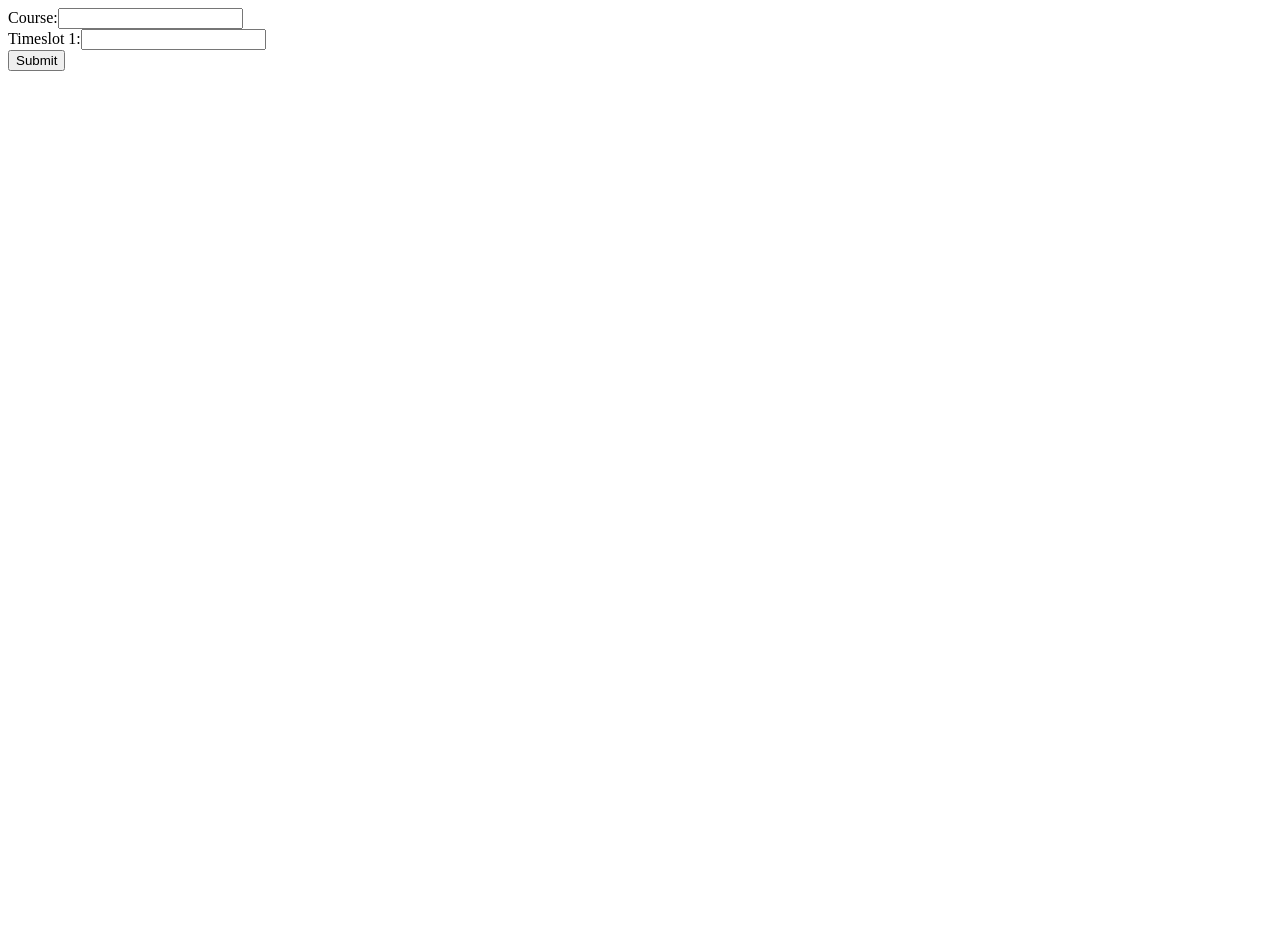
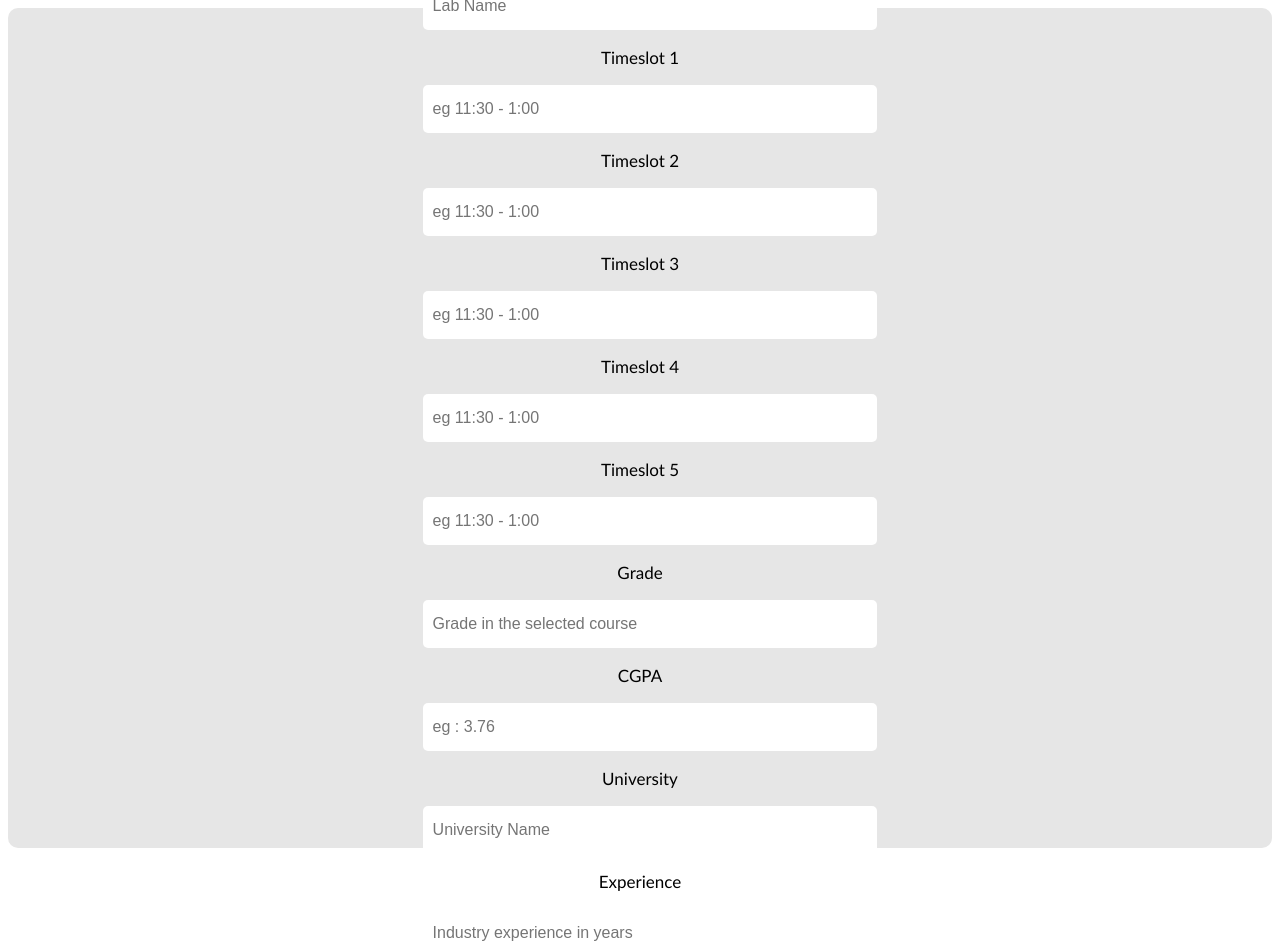
Before and after one commit to m-ahsan1/ipm-module, a React (Create React App) app: page / in a window 1280 px wide. Shown: the top 952 px of the page. Before the commit the page ends 800 px from the top, so only its background shows below. Built offline with nearby package versions, Linux system fonts and the light colour scheme; no server answers.

Commit message:
added the lab instructor screen and connected to backend

```diff
--- a/src/App.js
+++ b/src/App.js
@@ -1,10 +1,12 @@
 import React from "react";
+import './style.css'
 import CourseInstructor from "./screens/CourseInstructor";
+import LabInstructor from "./screens/LabInstructor";
 
 function App() {
   return (
     <div className="main-screen">
-      <CourseInstructor/ >
+      <LabInstructor/ >
     </div>
   );
 }
--- a/src/screens/CourseInstructor.js
+++ b/src/screens/CourseInstructor.js
@@ -1,13 +1,18 @@
 import React, { useEffect, useState } from "react";
 
 function CourseInstructor() {
-  const [preferrence, setPreferrence] = useState({});
+  const [preferrence, setPreferrence] = useState({
+    course_name: '',
+    preferred_slots: ['', '', '', '', '']
+  });
+  const [instructors, setInstructors] = useState([])
 
-  // const [course, setCourse] = useState("");
-  // const [timeslots, setTimeslots] = useState(["", "", "", "", ""]);
+
 
   const handleSubmit = async (e) => {
     e.preventDefault();
+
+    // Sending the JSON object preferrence to backend using POST
     const response = await fetch('http://localhost:8080/demo', {
       method:'POST',
       body:JSON.stringify(preferrence),
@@ -16,28 +21,31 @@ function CourseInstructor() {
       }
 
     })
+
+    // getting data back from backend and on console
     const data = await response.json()
     console.log(data)
-    // Do something with the form data
+
+    // Setting the values in input field to null when submit is clicked
+    setPreferrence({
+      course_name: '',
+      preferred_slots: ['', '', '', '', '']
+    })
+
   };
 
-  // const handleCourseChange = (e) => {
-  //   setCourse({
-  //     ...e.target.value
-  //   });
-  // };
 
-  // const handleTimeslotChange = (e, index) => {
-  //   const newTimeslots = [...timeslots];
-  //   newTimeslots[index] = e.target.value;
-  //   setTimeslots(newTimeslots);
-  // };
+  const handleOnChange = (event, index) => {
 
-  const handleOnChange = (e) => {
+    const newTimeslots = [...preferrence.preferred_slots];
+    newTimeslots[index] = event.target.value;
+
     setPreferrence({
       ...preferrence,
-      [e.target.name] : e.target.value
-    })
+      preferred_slots: newTimeslots
+    });
+
+
   }
 
   const getInstructors = async ()=>{
@@ -47,7 +55,7 @@ function CourseInstructor() {
 
     })
     const data = await response.json()
-    console.log(data)
+    setInstructors(data)
   }
 
   useEffect(()=>{
@@ -57,60 +65,36 @@ function CourseInstructor() {
 
 
   return (
-    <form onSubmit={handleSubmit}>
-      <label>
-        Course:
-        <input type="text" name="course_name" onChange={handleOnChange} />
-      </label>
-      <br />
-      <label>
-        Timeslot 1:
+
+  <div className="container1">
+    <div className="main1">
+
+     <form onSubmit={handleSubmit}>
+     <h1>Course Instructor</h1>
+      <p>Course Name</p>
         <input
           type="text"
-          name="preferred_slots"
+          placeholder="Course Name"
+          value={preferrence.course_name}
+          onChange={(event) => setPreferrence({ ...preferrence, course_name: event.target.value })}
+        />
+      {preferrence.preferred_slots.map((timeslot, index) => (
+        <div key={index}>
 
-          onChange={handleOnChange}
-        />
-      </label>
-      {/* <br /> */}
-      {/* <label>
-        Timeslot 2:
-        <input
-          type="text"
-          value={timeslots[1]}
-          onChange={(e) => handleTimeslotChange(e, 1)}
-        />
-      </label>
-      <br />
-      <label>
-        Timeslot 3:
-        <input
-          type="text"
-          value={timeslots[2]}
-          onChange={(e) => handleTimeslotChange(e, 2)}
-        />
-      </label>
-      <br />
-      <label>
-        Timeslot 4:
-        <input
-          type="text"
-          value={timeslots[3]}
-          onChange={(e) => handleTimeslotChange(e, 3)}
-        />
-      </label>
-      <br />
-      <label>
-        Timeslot 5:
-        <input
-          type="text"
-          value={timeslots[4]}
-          onChange={(e) => handleTimeslotChange(e, 4)}
-        />
-      </label> */}
-      <br />
+            <p>Timeslot {index+1}</p>
+            <input
+              type="text"
+              placeholder="eg 11:30 - 1:00"
+              value={timeslot}
+              onChange={(event) => handleOnChange(event, index)}
+            />
+
+        </div>
+      ))}
       <button type="submit">Submit</button>
     </form>
+  </div>
+  </div>
   );
 }
 
--- a/src/screens/LabInstructor.js
+++ b/src/screens/LabInstructor.js
@@ -1,8 +1,130 @@
 import React from 'react'
+import { useState } from 'react';
+
+
+
 
 function LabInstructor() {
+
+
+  const [preferrence, setPreferrence] = useState({
+    lab_name: '',
+    preferred_slots: ['', '', '', '', ''],
+    grade:'',
+    cgpa:'',
+    university:'',
+    industry_experience:''
+
+
+  });
+  const [instructors, setInstructors] = useState([])
+
+
+  const handleSubmit = async (e) => {
+    e.preventDefault();
+
+    // Sending the JSON object preferrence to backend using POST
+    const response = await fetch('http://localhost:8080/lab', {
+      method:'POST',
+      body:JSON.stringify(preferrence),
+      headers:{
+        'Content-Type':'application/json'
+      }
+
+    })
+
+    // getting data back from backend and on console
+    const data = await response.json()
+    console.log(data)
+
+    // Setting the values in input field to null when submit is clicked
+    setPreferrence({
+      lab_name: '',
+      preferred_slots: ['', '', '', '', ''],
+      grade:'',
+      cgpa:'',
+      university:'',
+      industry_experience:''
+    })
+
+  };
+
+
+  const handleOnChange = (event, index) => {
+
+    const newTimeslots = [...preferrence.preferred_slots];
+    newTimeslots[index] = event.target.value;
+
+    setPreferrence({
+      ...preferrence,
+      preferred_slots: newTimeslots,
+      ...preferrence
+    });
+
+
+  }
+
+
   return (
-    <div>labInstructor</div>
+    <div className="container1">
+    <div className="main1">
+
+     <form onSubmit={handleSubmit}>
+     <h1>Lab Instructor</h1>
+      <p>Lab Name</p>
+        <input
+          type="text"
+          placeholder="Lab Name"
+          value={preferrence.lab_name}
+          onChange={(event) => setPreferrence({ ...preferrence, lab_name: event.target.value })}
+        />
+      {preferrence.preferred_slots.map((timeslot, index) => (
+        <div key={index}>
+
+            <p>Timeslot {index+1}</p>
+            <input
+              type="text"
+              placeholder="eg 11:30 - 1:00"
+              value={timeslot}
+              onChange={(event) => handleOnChange(event, index)}
+            />
+
+        </div>
+
+
+      ))}
+      <p>Grade</p>
+        <input
+          type="text"
+          placeholder="Grade in the selected course"
+          value={preferrence.grade}
+          onChange={(event) => setPreferrence({ ...preferrence, grade: event.target.value })}
+        />
+        <p>CGPA</p>
+        <input
+          type="text"
+          placeholder="eg : 3.76"
+          value={preferrence.cgpa}
+          onChange={(event) => setPreferrence({ ...preferrence, cgpa: event.target.value })}
+        />
+        <p>University</p>
+        <input
+          type="text"
+          placeholder="University Name"
+          value={preferrence.university}
+          onChange={(event) => setPreferrence({ ...preferrence, university: event.target.value })}
+        />
+        <p>Experience</p>
+        <input
+          type="text"
+          placeholder="Industry experience in years"
+          value={preferrence.industry_experience}
+          onChange={(event) => setPreferrence({ ...preferrence, industry_experience: event.target.value })}
+        />
+      <button type="submit">Submit</button>
+    </form>
+  </div>
+  </div>
   )
 }
 
--- /dev/null
+++ b/src/style.css
@@ -0,0 +1,52 @@
+.container1{
+
+  background-color: #e6e6e6;
+  border-radius: 10px;
+  padding: 20px;
+
+}
+
+.main1 {
+  font-family: sans-serif;
+  display: flex;
+  justify-content: center;
+  align-items: center;
+
+  height: 100vh; /* set a fixed height to fill the entire viewport */
+  border-radius: 10px;
+}
+
+.main1 h1 {
+  font-size: 40px;
+  text-align: center;
+  text-transform: uppercase;
+  margin: 40px;
+}
+
+.main1 input {
+  font-size: 16px;
+  padding: 15px 10px;
+  width: 100%;
+  border: 0;
+  border-radius: 5px;
+  outline: none;
+}
+
+.main1 p{
+  text-align: center;
+  font-size: 17px;
+  font-family: 'Gill Sans', 'Gill Sans MT', Calibri, 'Trebuchet MS', sans-serif;
+}
+
+.main1 button {
+
+  font-size: 18px;
+  font-weight: bold;
+  margin: 20px 0;
+  padding: 10px 15px;
+  width: 50%;
+  border: 0;
+  border-radius: 6px;
+  background-color: #fff;
+
+}
```
